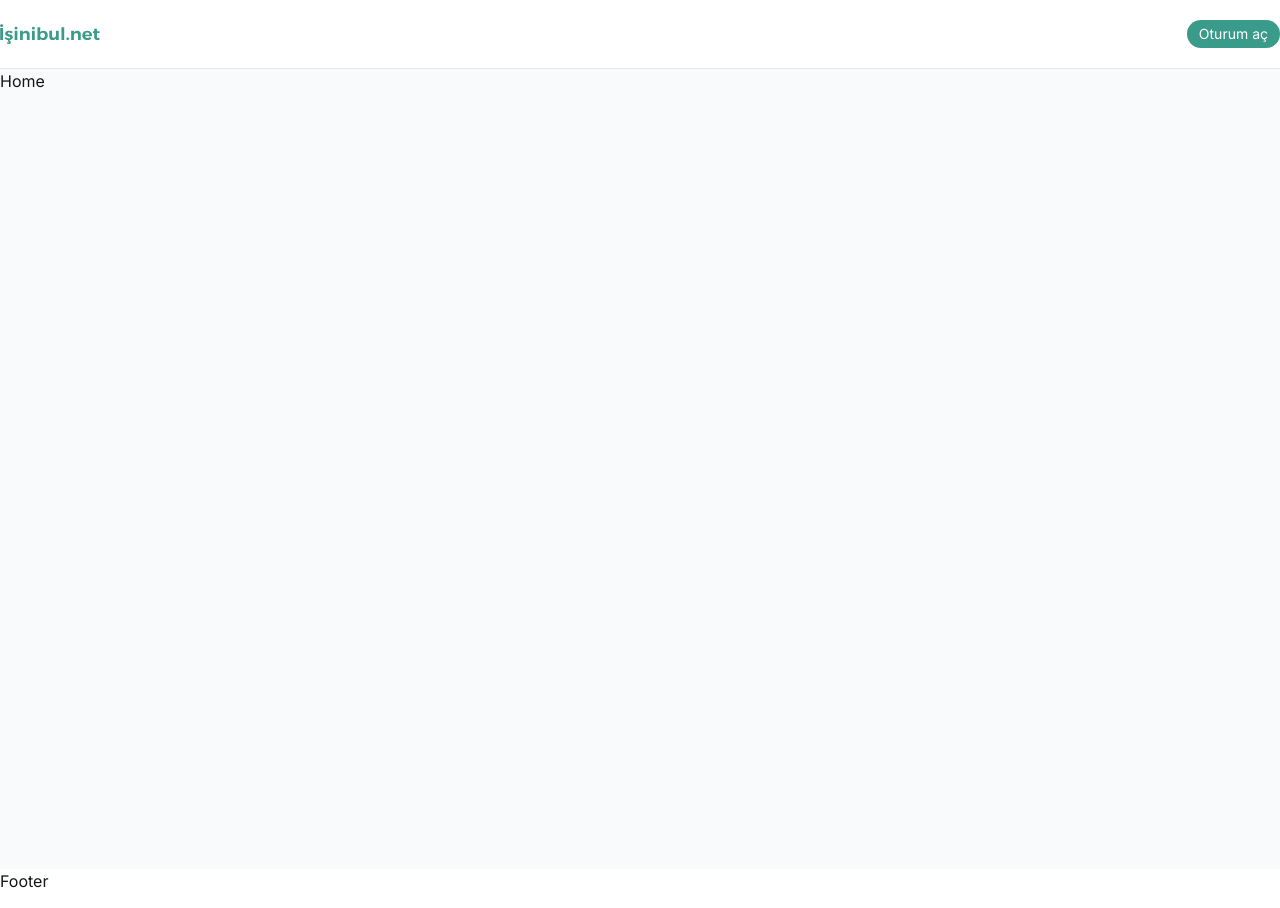
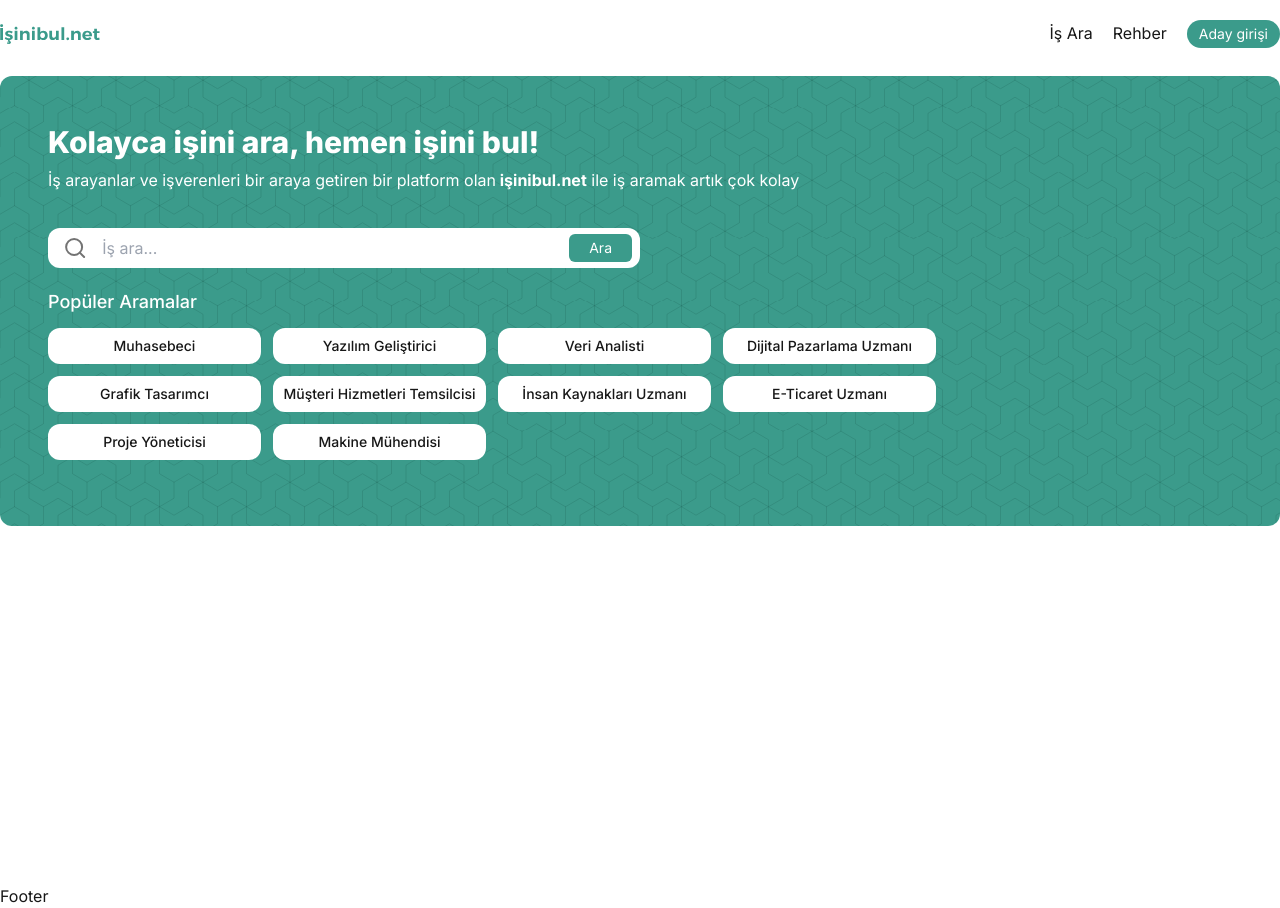
Before and after one commit to ozmberkan/isinibul.net, a Next.js app: page / in a window 1280 px wide. Built offline with nearby package versions, Linux system fonts and the light colour scheme.

Commit message:
Arama işlemleri tamamlandı.

```diff
--- /dev/null
+++ b/app/(root)/ilanlar/page.tsx
@@ -0,0 +1,11 @@
+"use client";
+import { useSearchParams } from "next/navigation";
+
+const Ilanlar = () => {
+  const searchParams = useSearchParams();
+  const q = searchParams.get("q");
+
+  return <div>{q}</div>;
+};
+
+export default Ilanlar;
--- a/app/(root)/layout.tsx
+++ b/app/(root)/layout.tsx
@@ -20,9 +20,9 @@ export default function RootLayout({
   return (
     <html lang="en">
       <body className={inter.className}>
-        <div className="container mx-auto">
+        <div className="container mx-auto space-y-2">
           <Navbar />
-          <main className="min-h-screen bg-slate-50">{children}</main>
+          <main className="min-h-screen ">{children}</main>
           <Footer />
         </div>
       </body>
--- a/app/(root)/page.tsx
+++ b/app/(root)/page.tsx
@@ -1,5 +1,11 @@
+import Hero from "@/components/Hero/Hero";
+
 const Home = () => {
-  return <div>Home</div>;
+  return (
+    <>
+      <Hero />
+    </>
+  );
 };
 
 export default Home;
--- /dev/null
+++ b/components/Hero/Hero.tsx
@@ -0,0 +1,20 @@
+import PopularSearchComp from "./PopularSearchComp";
+import SearchForm from "./SearchForm";
+
+const Hero = () => {
+  return (
+    <div className="h-[450px] rounded-xl bg-pattern p-12 flex flex-col gap-2">
+      <h1 className="font-extrabold text-white text-3xl">
+        Kolayca işini ara, hemen işini bul!
+      </h1>
+      <p className="text-white">
+        İş arayanlar ve işverenleri bir araya getiren bir platform olan
+        <strong> işinibul.net</strong> ile iş aramak artık çok kolay
+      </p>
+      <SearchForm />
+      <PopularSearchComp />
+    </div>
+  );
+};
+
+export default Hero;
--- /dev/null
+++ b/components/Hero/PopularSearchComp.tsx
@@ -0,0 +1,30 @@
+import { PopularSearchs } from "@/constants/data";
+import Link from "next/link";
+import React from "react";
+
+interface PopularSearchProps {
+  id: number;
+  title: string;
+  key: string;
+}
+
+const PopularSearchComp = () => {
+  return (
+    <div className="mt-3 flex flex-col gap-3">
+      <h2 className="text-white text-lg font-medium">Popüler Aramalar</h2>
+      <div className="w-3/4 grid grid-cols-4 gap-3">
+        {PopularSearchs.map((item: PopularSearchProps) => (
+          <Link
+            href={`/ilanlar/?q=${item.key}`}
+            key={item.id}
+            className="bg-white font-medium hover:bg-zinc-100 flex justify-center items-center rounded-xl px-1 py-2 text-sm"
+          >
+            {item.title}
+          </Link>
+        ))}
+      </div>
+    </div>
+  );
+};
+
+export default PopularSearchComp;
--- /dev/null
+++ b/components/Hero/SearchForm.tsx
@@ -0,0 +1,37 @@
+"use client";
+import { Search } from "lucide-react";
+import { useRouter } from "next/navigation";
+import React, { useState } from "react";
+
+const SearchForm = () => {
+  const router = useRouter();
+
+  const [searchTerm, setSearchTerm] = useState<string>("");
+
+  const handleSearch = (e: React.FormEvent<HTMLFormElement>) => {
+    e.preventDefault();
+    router.push(`/ilanlar/?q=${searchTerm}`);
+    setSearchTerm("");
+  };
+
+  return (
+    <form className="w-1/2 mt-7" onSubmit={handleSearch}>
+      <div className="flex items-center gap-x-2 bg-white h-10 px-2 rounded-xl">
+        <Search className="w-12 text-neutral-500  " />
+        <input
+          className="w-full  h-full outline-none"
+          placeholder="İş ara..."
+          onChange={(e) => setSearchTerm(e.target.value)}
+        />
+        <button
+          type="submit"
+          className="bg-primary text-white text-sm py-1 px-5 rounded-md"
+        >
+          Ara
+        </button>
+      </div>
+    </form>
+  );
+};
+
+export default SearchForm;
--- a/components/Navbar/Navbar.tsx
+++ b/components/Navbar/Navbar.tsx
@@ -13,13 +13,22 @@ const Navbar = () => {
   };
 
   return (
-    <div className="w-full flex items-center gap-x-3 justify-between border-b py-5">
+    <div className="w-full flex items-center gap-x-3 justify-between  py-5">
       <Link href={"/"}>
         <Image alt="Logo" src={Logo} width={100} />
       </Link>
-      <Button size="small" onClick={routeLogin}>
-        Oturum aç
-      </Button>
+      <div className="space-x-5">
+        <Link className="hover:text-neutral-500" href={"/ilanlar"}>
+          İş Ara
+        </Link>
+        <Link className="hover:text-neutral-500" href={"/rehber"}>
+          Rehber
+        </Link>
+
+        <Button size="small" onClick={routeLogin}>
+          Aday girişi
+        </Button>
+      </div>
     </div>
   );
 };
--- a/components/UI/Button.tsx
+++ b/components/UI/Button.tsx
@@ -8,7 +8,7 @@ interface ButtonProps {
 
 const Button: React.FC<ButtonProps> = ({ size, children, onClick }) => {
   const buttonClass = classNames(
-    "px-3 py-1 bg-[#3B9B8B] text-white hover:bg-[#3B9B9C]  transition-colors rounded-full",
+    "px-3 py-1 bg-primary text-white hover:bg-primary  transition-colors rounded-full",
     {
       "text-sm": size === "small",
       "text-md": size === "medium",
--- /dev/null
+++ b/constants/data.ts
@@ -0,0 +1,52 @@
+export const PopularSearchs = [
+    {
+        id: 1,
+        title: "Muhasebeci",
+        key: "muhasebeci"
+    },
+    {
+        id: 2,
+        title: "Yazılım Geliştirici",
+        key: "yazilim-gelistirici"
+    },
+    {
+        id: 3,
+        title: "Veri Analisti",
+        key: "veri-analisti"
+    },
+    {
+        id: 4,
+        title: "Dijital Pazarlama Uzmanı",
+        key: "dijital-pazarlama-uzmani"
+    },
+    {
+        id: 5,
+        title: "Grafik Tasarımcı",
+        key: "grafik-tasarimci"
+    },
+    {
+        id: 6,
+        title: "Müşteri Hizmetleri Temsilcisi",
+        key: "müsteri-hizmetleri-temsilcisi"
+    },
+    {
+        id: 7,
+        title: "İnsan Kaynakları Uzmanı",
+        key: "insan-kaynaklari-uzmani"
+    },
+    {
+        id: 8,
+        title: "E-Ticaret Uzmanı",
+        key: "e-ticaret-uzmani"
+    },
+    {
+        id: 9,
+        title: "Proje Yöneticisi",
+        key: "proje-yoneticisi"
+    },
+    {
+        id: 10,
+        title: "Makine Mühendisi",
+        key: "makine-muhendisi"
+    }
+];
--- a/package.json
+++ b/package.json
@@ -10,6 +10,7 @@
   },
   "dependencies": {
     "classnames": "^2.5.1",
+    "lucide-react": "^0.469.0",
     "next": "14.2.20",
     "react": "^18",
     "react-dom": "^18"
--- a/tailwind.config.ts
+++ b/tailwind.config.ts
@@ -11,7 +11,11 @@ const config: Config = {
       colors: {
         background: "var(--background)",
         foreground: "var(--foreground)",
+        primary: "#3B9B8B"
       },
+      backgroundImage: {
+        pattern: "url('/pattern.svg')"
+      }
     },
   },
   plugins: [],
```
Also changed, not shown: public/pattern.svg (added), 1 other file (tests, documents, lock files or other folders).
